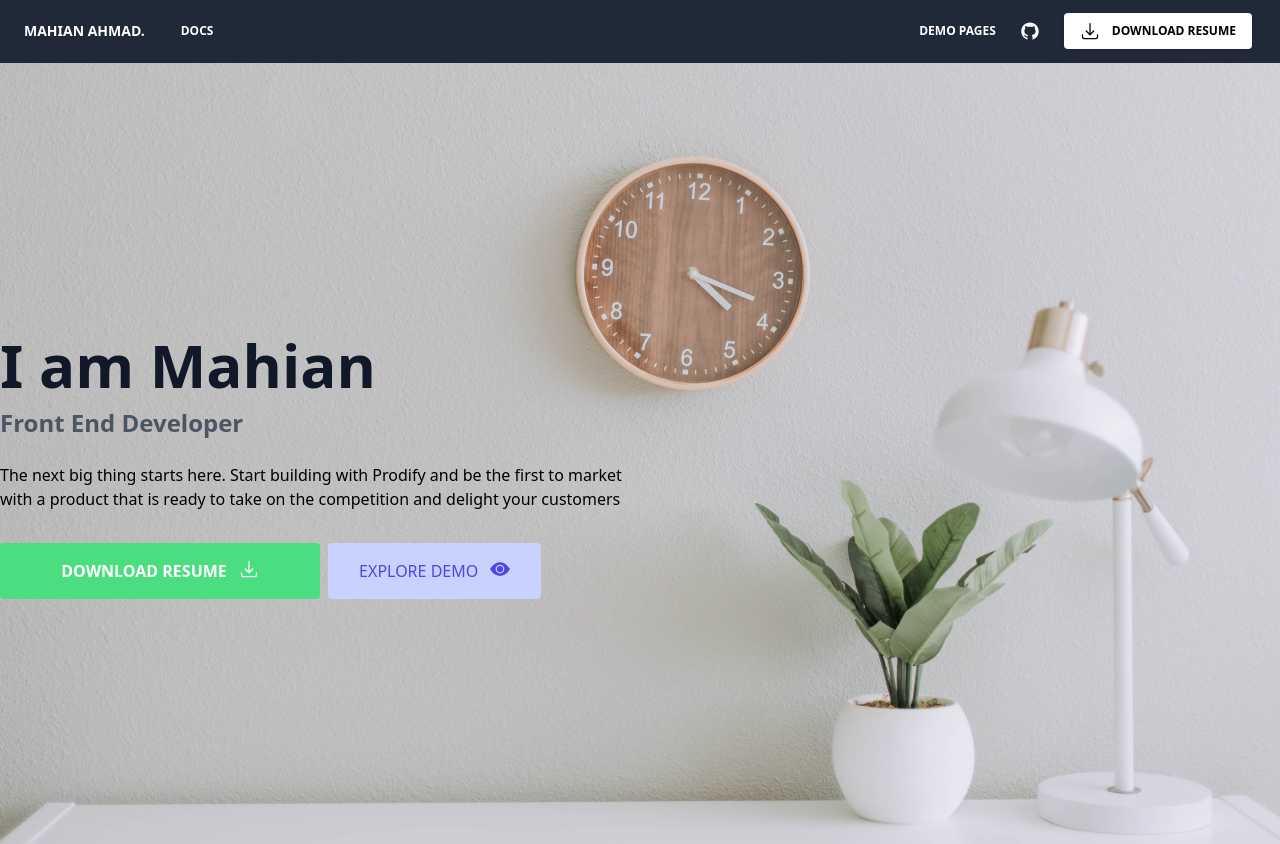
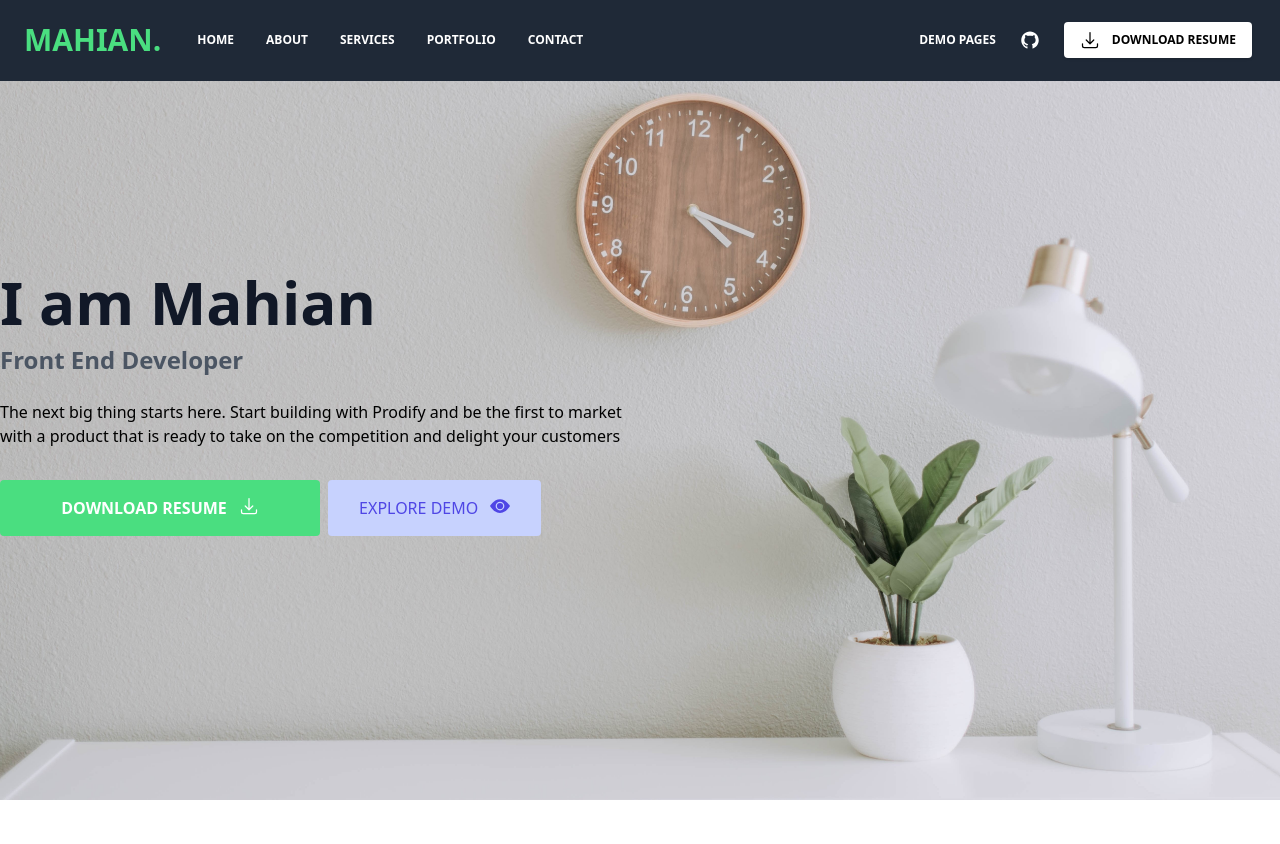
Before and after one commit to mahian/mahian-ahmad-portfolio, a Next.js app: page / in a window 1280 px wide. Shown: the top 844 px of the page. Built offline with nearby package versions, Linux system fonts and the light colour scheme.

Commit message:
complete navbar

```diff
--- a/src/components/sections/About.tsx
+++ b/src/components/sections/About.tsx
@@ -4,7 +4,7 @@ import { FaFacebook, FaGithub, FaLinkedin } from 'react-icons/fa';
 
 const About = () => {
     return (
-        <section className="text-gray-600 body-font">
+        <section id='about' className="text-gray-600 body-font">
             <div className="container px-5 py-24 mx-auto flex flex-col">
                 <div className="">
                     <SectionTitle>About me</SectionTitle>
--- a/src/components/sections/Contact.tsx
+++ b/src/components/sections/Contact.tsx
@@ -3,7 +3,7 @@ import SectionTitle from '../utills/SectionTitle';
 
 const Contact = () => {
   return (
-    <section className="relative z-10 overflow-hidden bg-white py-20 lg:py-[120px]">
+    <section id='contact' className="relative z-10 overflow-hidden bg-white py-20 lg:py-[120px]">
       <div className="container mx-auto px-5">
         <div className="-mx-4 flex flex-wrap lg:justify-between">
           <div className="w-full px-4 lg:w-1/2 xl:w-6/12">
--- a/src/components/sections/Services.tsx
+++ b/src/components/sections/Services.tsx
@@ -36,7 +36,7 @@ const Services = () => {
         },
     ]
     return (
-        <section className="text-gray-600 body-font">
+        <section id='services' className="text-gray-600 body-font">
             <div className="container px-5 py-24 mx-auto">
                 <SectionTitle>Services</SectionTitle>
                 <div className="flex flex-wrap -m-4">
--- a/src/components/shared/Navbar.tsx
+++ b/src/components/shared/Navbar.tsx
@@ -4,62 +4,59 @@ import Link from 'next/link';
 import { AiFillGithub } from 'react-icons/ai';
 
 const Navbar = () => {
+    const menus = ["home", "about", "services", "portfolio", "contact"];
+    const [openDropdown, setOpenDropdown] = React.useState(false);
+    const [collapsMenu, setCollapsMenu] = React.useState(false);
+    const [portfolios, setPortfolios] = React.useState([]);
+
+    React.useEffect(() => {
+        fetch('portfolio.json')
+            .then(response => response.json())
+            .then(data => setPortfolios(data));
+    }, []);
+
+    const openDemo = () => {
+        if (!openDropdown) {
+            setOpenDropdown(true)
+        } else {
+            setOpenDropdown(!openDropdown)
+        }
+    }
+
     return (
-        <nav className="z-50 w-full flex flex-wrap items-center justify-between px-2 py-3 navbar-expand-lg bg-gray-800">
+        <nav className="z-50 w-full flex flex-wrap items-center justify-between px-2 py-2 navbar-expand-lg bg-gray-800 absolute">
             <div className="container px-4 mx-auto flex flex-wrap items-center justify-between">
                 <div className="w-full relative flex justify-between lg:w-auto lg:static lg:block lg:justify-start ">
-                    <Link className="text-sm font-bold leading-relaxed inline-block mr-4 py-2 whitespace-nowrap uppercase text-white" href="../../index.html">MAHIAN AHMAD.</Link><button className="cursor-pointer text-xl leading-none px-3 py-1 border border-solid border-transparent rounded bg-transparent block lg:hidden outline-none focus:outline-none" type="button">
+                    <Link className="text-3xl font-bold leading-relaxed inline-block mr-4 py-2 whitespace-nowrap uppercase text-primary" href="../../index.html">MAHIAN.</Link>
+                    <button onClick={()=>!collapsMenu? setCollapsMenu(true): setCollapsMenu(!collapsMenu)} className="cursor-pointer text-xl leading-none px-3 py-1 border border-solid border-transparent rounded bg-transparent block lg:hidden outline-none focus:outline-none" type="button">
                         <Bars3BottomRightIcon className='h-5 text-white' />
                     </button>
                 </div>
-                <div className="lg:flex flex-grow items-center bg-white lg:bg-opacity-0 lg:shadow-none hidden bg-blueGray-800" id="example-collapse-navbar">
+                <div className={`lg:flex flex-grow items-center bg-white lg:bg-opacity-0 lg:shadow-none bg-blueGray-800" id="example-collapse-navbar ${!collapsMenu ? "hidden" : "block"}`}>
                     <ul className="flex flex-col lg:flex-row list-none mr-auto">
-                        <li className="flex items-center">
-                            <a className="lg:text-white lg:hover:text-blueGray-200 text-blueGray-700 px-3 py-4 lg:py-2 flex items-center text-xs uppercase font-bold" href="https://www.creative-tim.com/learning-lab/tailwind/js/overview/notus?ref=njs-register"><i className="lg:text-blueGray-200 text-blueGray-400 far fa-file-alt text-lg leading-lg mr-2"></i>
-                                Docs</a>
-                        </li>
+                        {
+                            menus.map((menu, index) => (
+                                <li key={index} className="flex items-center">
+                                    <Link className="lg:text-white lg:hover:text-blueGray-200 text-blueGray-700 px-3 py-4 lg:py-2 flex items-center text-xs uppercase font-bold" href={`#${menu}`}><i className="lg:text-blueGray-200 text-blueGray-400 far fa-file-alt text-lg leading-lg mr-2"></i> {menu}</Link>
+                                </li>
+                            ))
+                        }
+
                     </ul>
                     <ul className="flex flex-col lg:flex-row list-none lg:ml-auto items-center">
                         <li className="inline-block relative">
-                            <a className="lg:text-white lg:hover:text-blueGray-200 text-blueGray-700 px-3 py-4 lg:py-2 flex items-center text-xs uppercase font-bold" href="#pablo">
+                            <button onClick={openDemo} className="lg:text-white lg:hover:text-blueGray-200 text-blueGray-700 px-3 py-4 lg:py-2 flex items-center text-xs uppercase font-bold">
                                 Demo Pages
-                            </a>
-                            <div className="hidden bg-white text-base z-50 float-left py-2 list-none text-left rounded shadow-lg min-w-48" id="demo-pages-dropdown">
-                                <span className="text-sm pt-2 pb-0 px-4 font-bold block w-full whitespace-nowrap bg-transparent text-blueGray-400">
-                                    Admin Layout
-                                </span>
-                                <a href="../admin/dashboard.html" className="text-sm py-2 px-4 font-normal block w-full whitespace-nowrap bg-transparent text-blueGray-700">
-                                    Dashboard
-                                </a>
-                                <a href="../admin/settings.html" className="text-sm py-2 px-4 font-normal block w-full whitespace-nowrap bg-transparent text-blueGray-700">
-                                    Settings
-                                </a>
-                                <a href="../admin/tables.html" className="text-sm py-2 px-4 font-normal block w-full whitespace-nowrap bg-transparent text-blueGray-700">
-                                    Tables
-                                </a>
-                                <a href="../admin/maps.html" className="text-sm py-2 px-4 font-normal block w-full whitespace-nowrap bg-transparent text-blueGray-700">
-                                    Maps
-                                </a>
-                                <div className="h-0 mx-4 my-2 border border-solid border-blueGray-100"></div>
-                                <span className="text-sm pt-2 pb-0 px-4 font-bold block w-full whitespace-nowrap bg-transparent text-blueGray-400">
-                                    Auth Layout
-                                </span>
-                                <a href="./login.html" className="text-sm py-2 px-4 font-normal block w-full whitespace-nowrap bg-transparent text-blueGray-700">
-                                    Login
-                                </a>
-                                <a href="./register.html" className="text-sm py-2 px-4 font-normal block w-full whitespace-nowrap bg-transparent text-blueGray-700">
-                                    Register
-                                </a>
-                                <div className="h-0 mx-4 my-2 border border-solid border-blueGray-100"></div>
-                                <span className="text-sm pt-2 pb-0 px-4 font-bold block w-full whitespace-nowrap bg-transparent text-blueGray-400">
-                                    No Layout
-                                </span>
-                                <a href="../landing.html" className="text-sm py-2 px-4 font-normal block w-full whitespace-nowrap bg-transparent text-blueGray-700">
-                                    Landing
-                                </a>
-                                <a href="../profile.html" className="text-sm py-2 px-4 font-normal block w-full whitespace-nowrap bg-transparent text-blueGray-700">
-                                    Profile
-                                </a>
+                            </button>
+                            <div className={`${openDropdown ? 'block' : 'hidden'} bg-white text-base z-50 float-left py-2 list-none text-left rounded shadow-lg min-w-48 absolute`} id="demo-pages-dropdown">
+                                {
+                                    portfolios.map((demo: any, index) => (
+                                        <Link key={index} href={demo.liveLink} className="text-sm py-2 px-4 font-normal block w-full whitespace-nowrap bg-transparent text-blueGray-700">
+                                            {demo.name}
+                                        </Link>
+                                    ))
+                                }
+
                             </div>
                         </li>
                         <li className="flex items-center">
```
